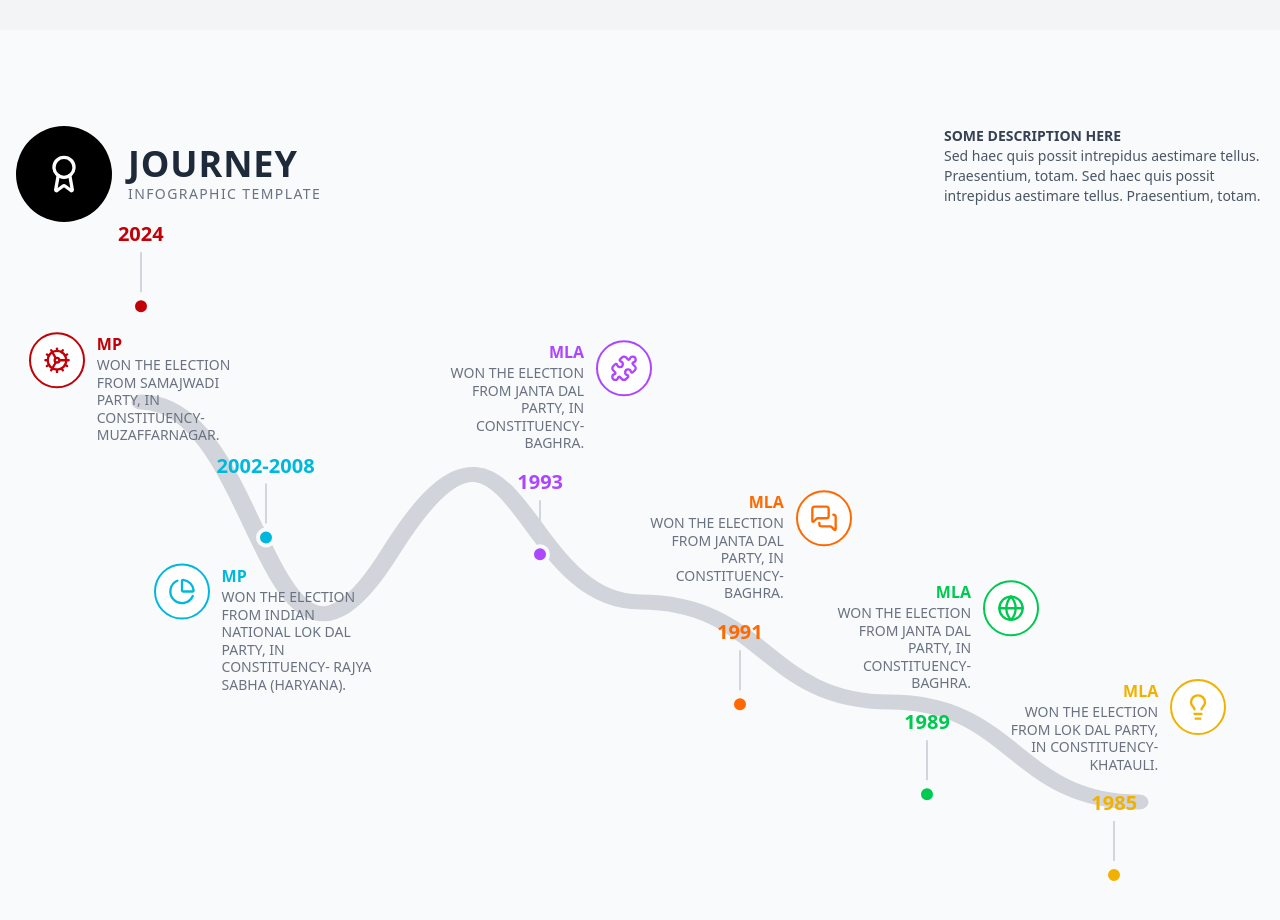
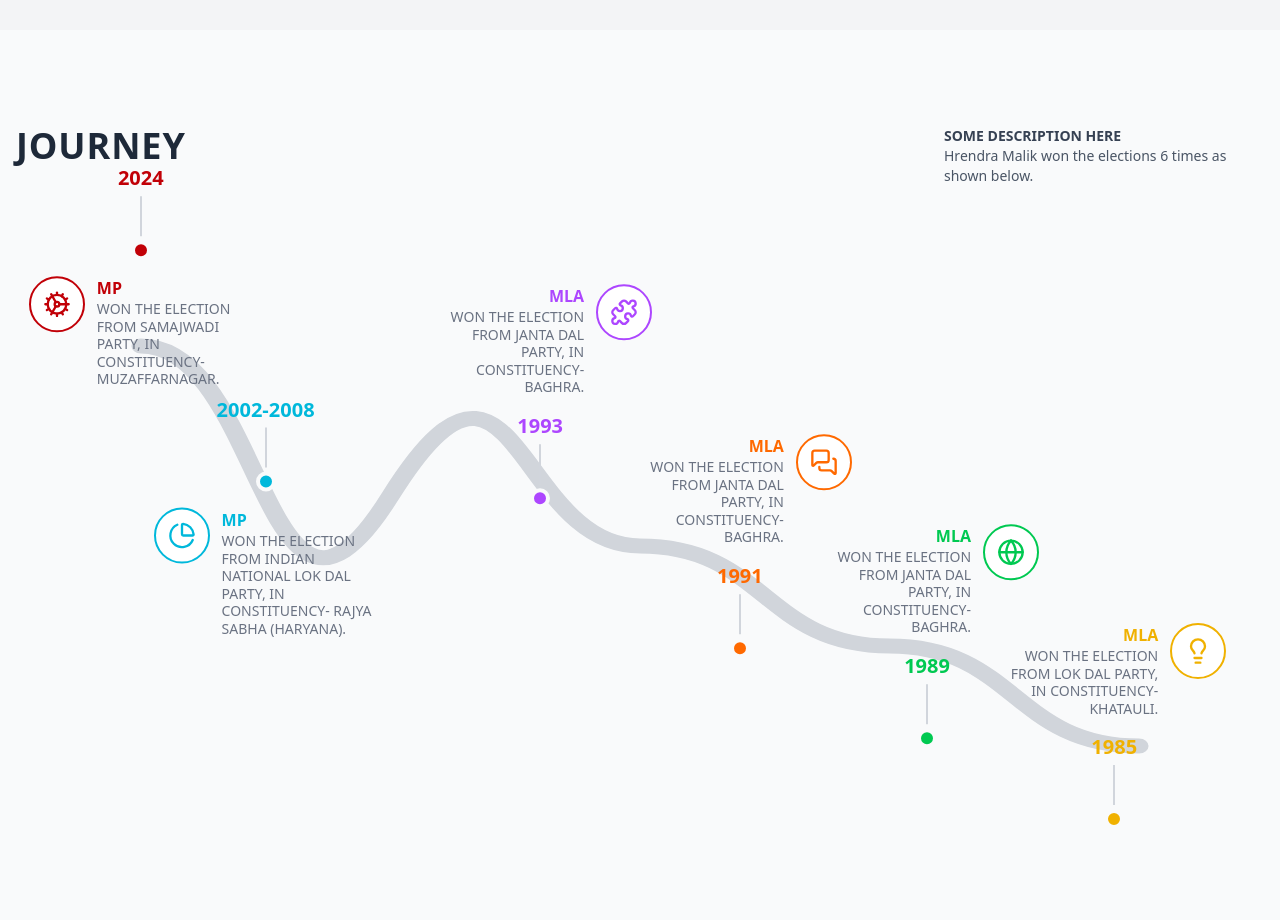
Before and after one commit to tyujjwal6/Profile, a React (Vite) app: page / in a window 1280 px wide. Shown: the part 2880-3800 px from the top of the page. Built offline with nearby package versions, Linux system fonts and the light colour scheme.

Commit message:
first commit

```diff
--- a/src/CompanyMilestones.jsx
+++ b/src/CompanyMilestones.jsx
@@ -65,6 +65,7 @@
     align: 'bottom',
   },
   {
+
     year: '2002-2008',
     title: 'MP',
     description: 'WON THE ELECTION FROM INDIAN NATIONAL LOK DAL PARTY, IN CONSTITUENCY- RAJYA SABHA (HARYANA).',
@@ -91,7 +92,6 @@
     align: 'top',
   },
 ];
-
 // Reusable component for the milestone content (Icon + Text)
 const MilestoneItemContent = ({ milestone }) => {
   const isTextOnLeft = parseFloat(milestone.position.left) > 40;
@@ -117,22 +117,19 @@
 
         {/* Header Section */}
         <div className="flex flex-col sm:flex-row items-center gap-4 mb-8">
-          <div className="flex items-center justify-center w-24 h-24 bg-black rounded-full text-white">
-            <Award size={40} />
-            {/* The image shows "LOGO", Award is a placeholder */}
-          </div>
+
           <div>
             <h1 className="text-3xl sm:text-4xl font-extrabold text-gray-800 tracking-wide">
               JOURNEY
             </h1>
-            <p className="text-sm font-light text-gray-500 tracking-widest">INFOGRAPHIC TEMPLATE</p>
+
           </div>
         </div>
 
         {/* Side Description Box */}
         <div className="absolute top-0 right-4 max-w-xs hidden lg:block text-gray-600 text-sm">
             <h4 className="font-bold text-gray-700">SOME DESCRIPTION HERE</h4>
-            <p>Sed haec quis possit intrepidus aestimare tellus. Praesentium, totam. Sed haec quis possit intrepidus aestimare tellus. Praesentium, totam.</p>
+            <p>Hrendra Malik won the elections 6 times as shown below.</p>
         </div>
 
         {/* Timeline Container */}
```
